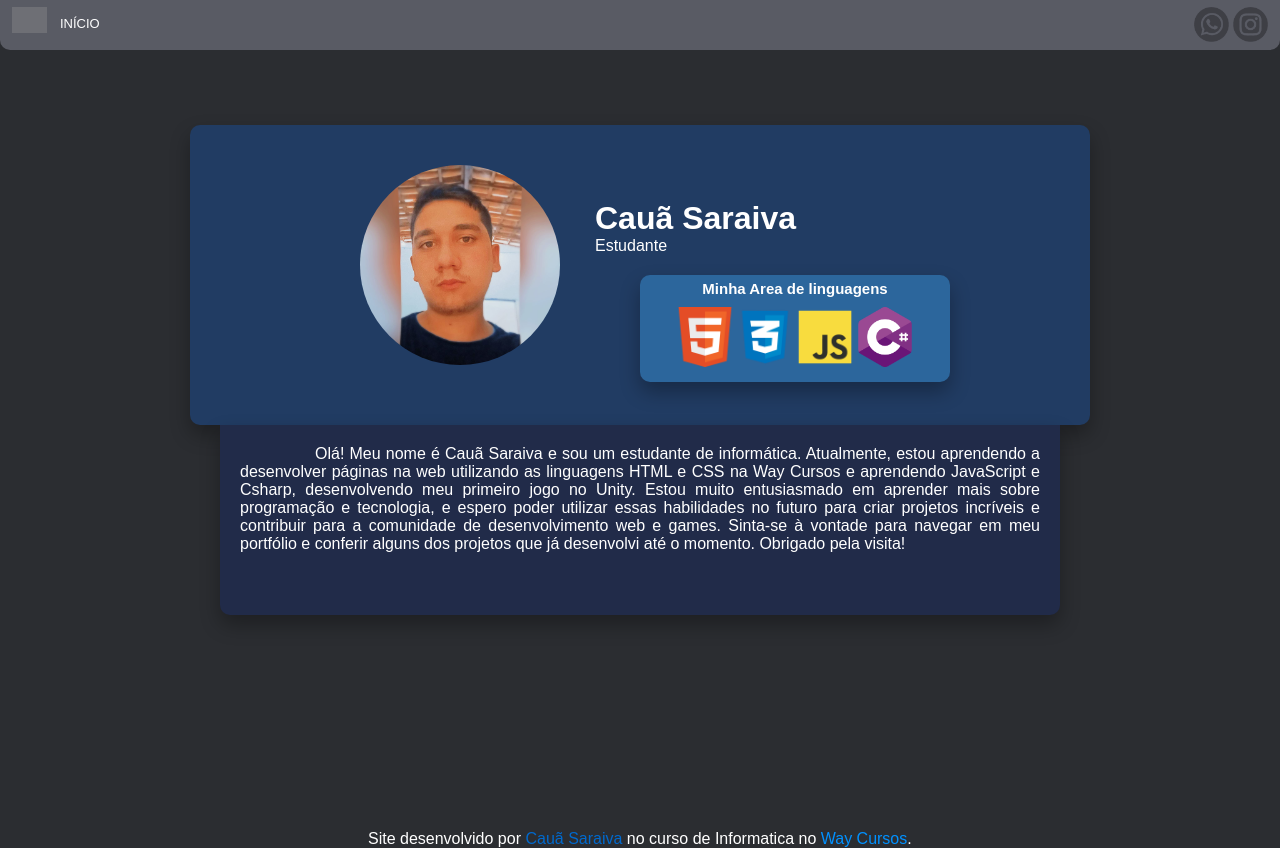
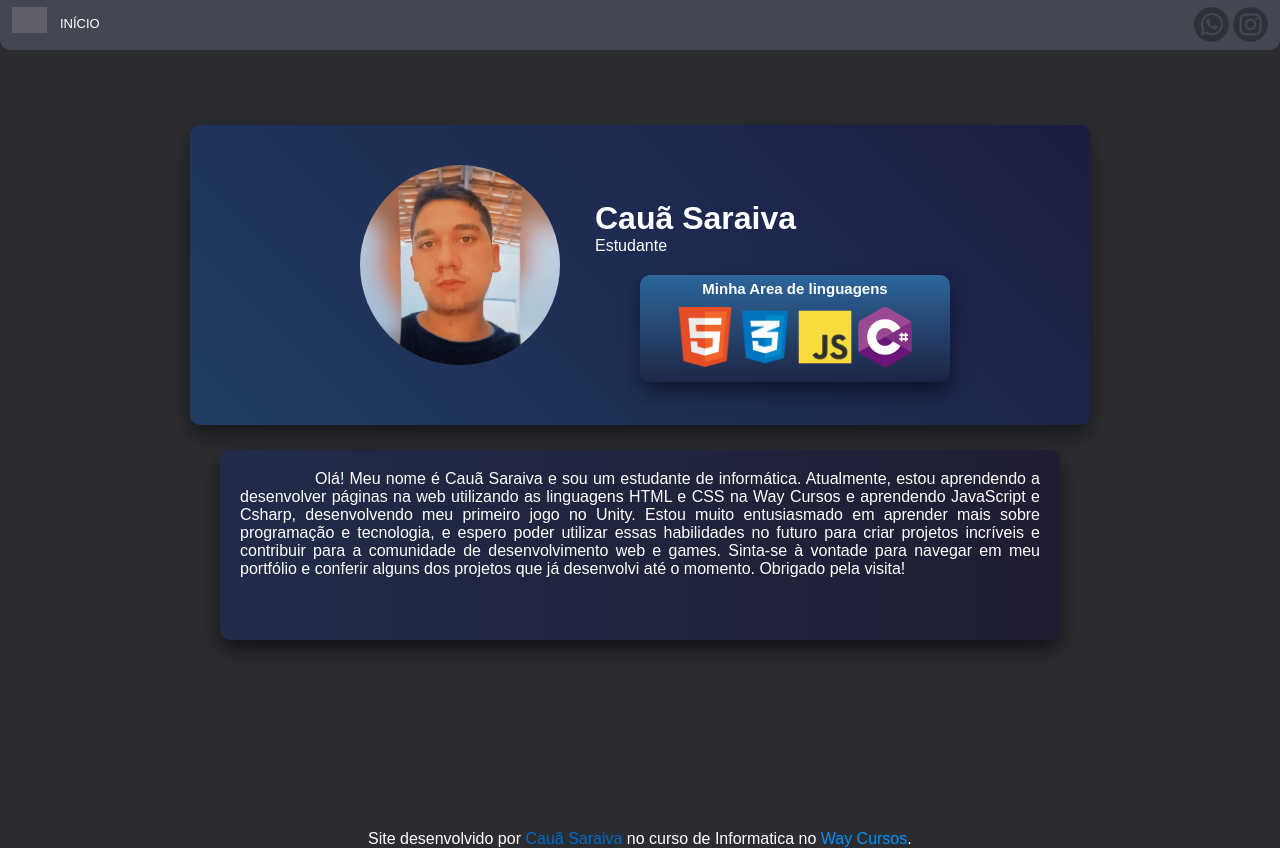
Before and after one commit to Caua-Wolrker/Inicio, a plain HTML site: page index.html in a window 1280 px wide. Drawn offline with Linux system fonts and the light colour scheme; grey boxes are pictures that could not be loaded.

Commit message:
Atualização

```diff
--- a/style.css
+++ b/style.css
@@ -12,7 +12,7 @@ body {
 
 header {
     position: absolute;
-    background-color: rgb(89, 91, 100);
+    background-color: rgb(68, 70, 82);
     width: 100%;
     height: 50px;
     border-bottom-left-radius: 10px;
@@ -43,13 +43,14 @@ header {
     position: relative;
     display: flex;
     background: #213c63;
+    background-image: linear-gradient(45deg, #213c63, rgba(23, 0, 39, 0.541));
     max-width: 900px;
     height: 300px;
     min-height: 200px;
     top: 125px;
     margin: auto;
     border-radius: 10px;
-    box-shadow: 0px 10px 20px rgba(0, 0, 0, 0.3);
+    box-shadow: 0px 10px 20px rgba(0, 0, 0, 0.5);
 }
 
 #Social {
@@ -119,13 +120,13 @@ header {
 #areasLinguagens {
     border-radius: 10px;
     padding: 5px;
-    background-color: rgb(44, 102, 156);
+    background-image: linear-gradient(to bottom, rgb(44, 102, 156), rgba(31, 22, 32, 0.253));
     position: relative;
     display: block;
     left: 100%;
     max-width: 300px;
     min-height: 85px;
-    box-shadow: 0px 10px 20px rgba(0, 0, 0, 0.3);
+    box-shadow: 0px 10px 20px rgba(0, 0, 0, 0.5);
     transition: width 0.5s ease-in-out;
     margin-right: 10px;
 }
@@ -161,19 +162,19 @@ header {
 
   #fundoMain {
     background-color: rgb(33, 43, 73);
+    background-image: linear-gradient(to right, rgb(33, 43, 73), rgba(29, 21, 37, 0.651));
     margin: auto;
-    border-bottom-left-radius: 10px;
-    border-bottom-right-radius: 10px;
+    border-radius: 10px;
     position: relative;
     padding: 20px;
     max-width: 800px;
     min-height: 150px;
     max-height: 250px;
-    top: 375px;
+    top: 400px;
     font-family: sans-serif;
     text-align: justify;
     text-indent: 75px;
-    box-shadow: 0px 10px 20px rgba(0, 0, 0, 0.3);
+    box-shadow: 0px 10px 20px rgba(0, 0, 0, 0.6);
 }
 
 #textMain {
```
